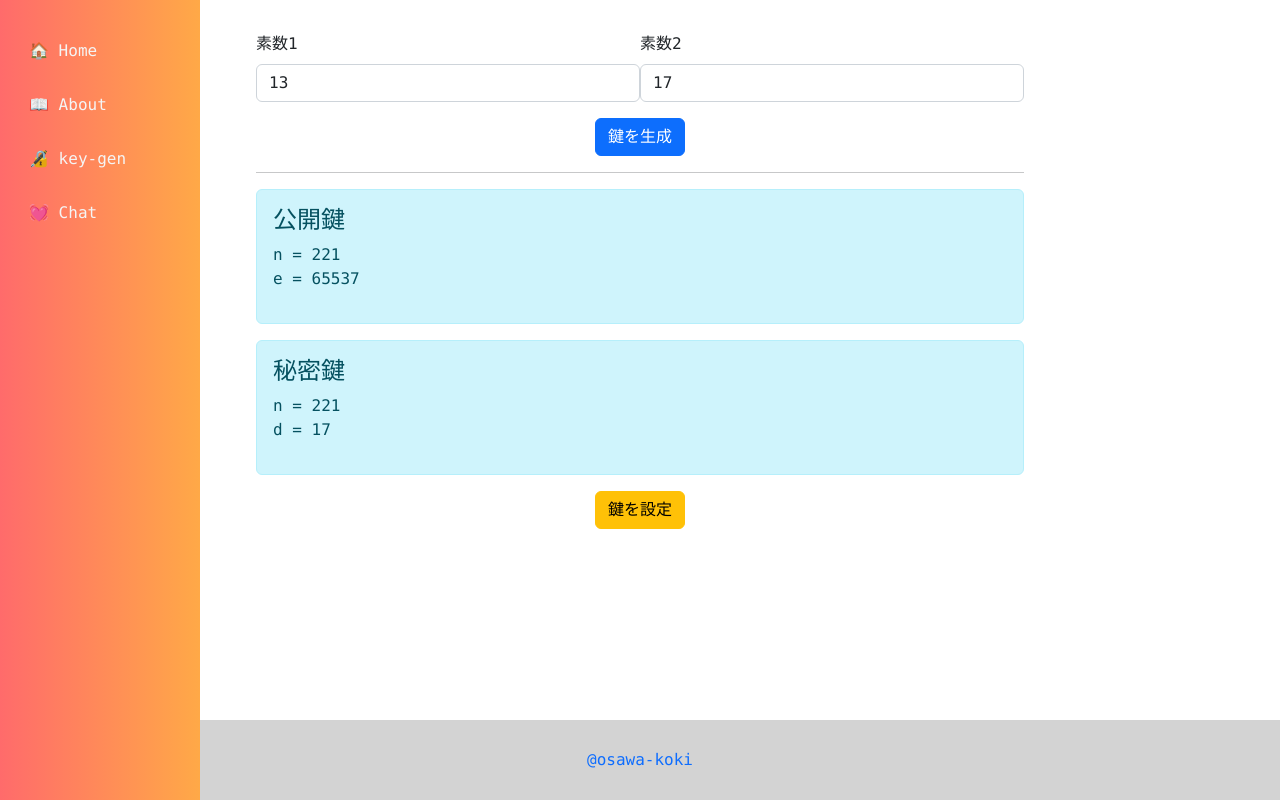
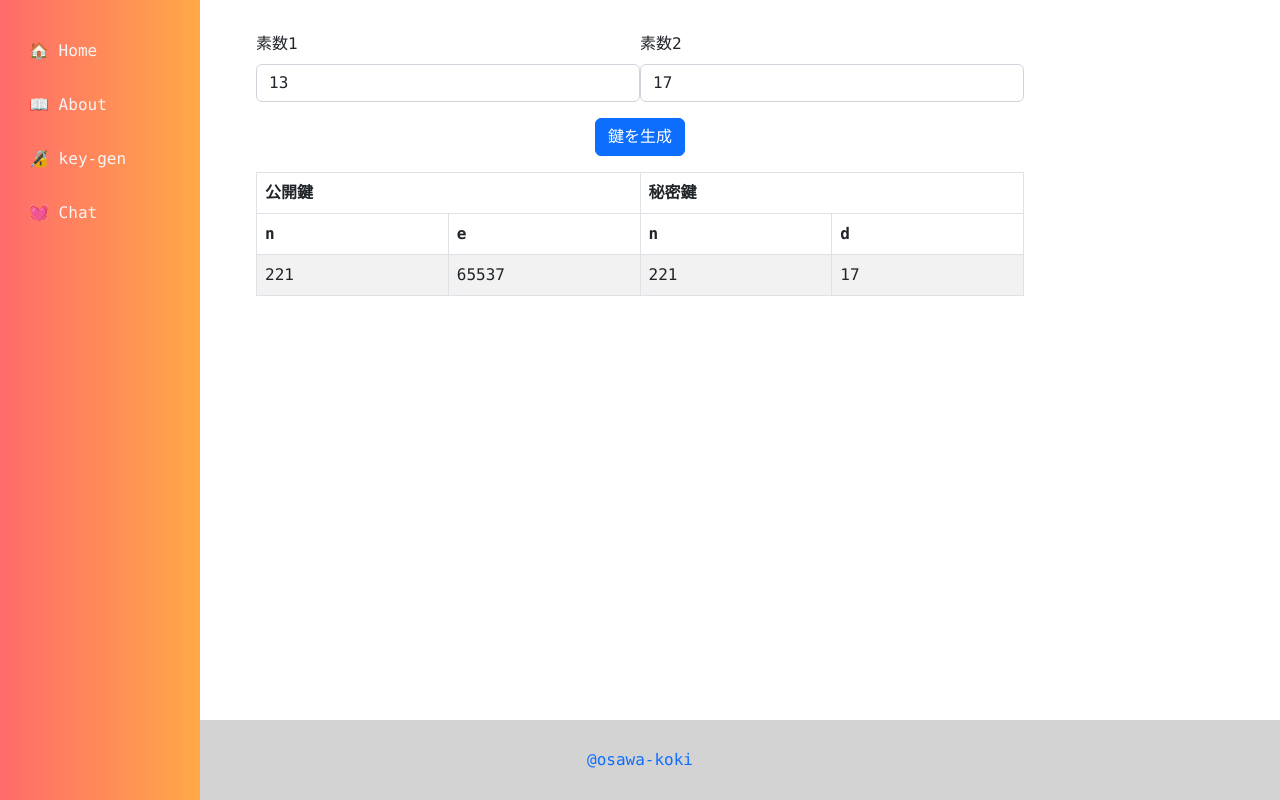
Before and after one commit to osawa-koki/simple-rsa-chat-room, a Next.js app in the folder client/: page /key-gen in a window 1280 px wide. Both pictures are taken after a click on the button "鍵を生成". Built offline with nearby package versions, Linux system fonts and the light colour scheme.

Commit message:
鍵一覧の取得方法を変えた。

```diff
--- a/client/pages/_app.tsx
+++ b/client/pages/_app.tsx
@@ -49,6 +49,7 @@ export default function MyApp({ Component, pageProps }: AppProps) {
     public_e,
     private_n,
     private_d,
+    key_sets: [],
   });
 
   return (
--- a/client/pages/key-gen.tsx
+++ b/client/pages/key-gen.tsx
@@ -1,8 +1,9 @@
 import React, { useContext, useState } from "react";
-import { Alert, Button, Form } from "react-bootstrap";
+import { Alert, Button, Form, Table } from "react-bootstrap";
 import Layout from "../components/Layout";
 import setting from "../setting";
 import { DataContext } from "../src/DataContext";
+import { KeySets } from "../src/SharedData";
 import getPrivateKey from "../util/fn.getPrivateKey";
 import getPublicKey from "../util/fn.getPublicKey";
 import isPrime from "../util/fn.isPrime";
@@ -14,12 +15,26 @@ export default function KeyGenPage() {
 
   const [prime1, setPrime1] = useState(p1);
   const [prime2, setPrime2] = useState(p2);
-  const [show, setShow] = useState(false);
-  const [isSet, setIsSet] = useState(false);
-
 
   const GenerateKey = () => {
-    setShow(true);
+    const publicKey = getPublicKey(prime1, prime2);
+    const privateKey = getPrivateKey(prime1, prime2, publicKey);
+    const [public_n, public_e] = publicKey;
+    const [private_n, private_d] = privateKey;
+    const new_key_sets = [{
+      public_n,
+      public_e,
+      private_n,
+      private_d,
+    } as KeySets, ...sharedData.key_sets] as KeySets[];
+    setSharedData({
+      ...sharedData,
+      public_n,
+      public_e,
+      private_n,
+      private_d,
+      key_sets: new_key_sets,
+    });
   };
 
   return (
@@ -28,11 +43,11 @@ export default function KeyGenPage() {
         <Form className="d-flex">
           <Form.Group className="w-50">
             <Form.Label>素数1</Form.Label>
-            <Form.Control type="number" placeholder="Enter prime1" value={prime1} onInput={(e) => {setShow(false); setPrime1(parseInt(e.currentTarget.value));}} />
+            <Form.Control type="number" placeholder="Enter prime1" value={prime1} onInput={(e) => {setPrime1(parseInt(e.currentTarget.value))}} />
           </Form.Group>
           <Form.Group className="w-50">
             <Form.Label>素数2</Form.Label>
-            <Form.Control type="number" placeholder="Enter prime2" value={prime2} onInput={(e) => {setShow(false); setPrime2(parseInt(e.currentTarget.value));}} />
+            <Form.Control type="number" placeholder="Enter prime2" value={prime2} onInput={(e) => {setPrime2(parseInt(e.currentTarget.value))}} />
           </Form.Group>
         </Form>
         {
@@ -60,40 +75,34 @@ export default function KeyGenPage() {
             <Button variant="primary" className="mt-3 d-block m-auto" onClick={GenerateKey}>鍵を生成</Button>
           )
         }
-        {
-          show && (
-            <>
-              <hr />
-              <Alert variant="info" className="mt-3">
-                <Alert.Heading>公開鍵</Alert.Heading>
-                <p>
-                  n = {getPublicKey(prime1, prime2)[0]}<br />
-                  e = {getPublicKey(prime1, prime2)[1]}
-                </p>
-              </Alert>
-              <Alert variant="info" className="mt-3">
-                <Alert.Heading>秘密鍵</Alert.Heading>
-                <p>
-                  n = {getPrivateKey(prime1, prime2, getPublicKey(prime1, prime2))[0]}<br />
-                  d = {getPrivateKey(prime1, prime2, getPublicKey(prime1, prime2))[1]}
-                </p>
-              </Alert>
-              <Button variant="warning" className="mt-3 d-block m-auto" onClick={async () => {
-                setSharedData({
-                  username: sharedData.username,
-                  message: sharedData.message,
-                  public_n: getPublicKey(prime1, prime2)[0],
-                  public_e: getPublicKey(prime1, prime2)[1],
-                  private_n: getPrivateKey(prime1, prime2, getPublicKey(prime1, prime2))[0],
-                  private_d: getPrivateKey(prime1, prime2, getPublicKey(prime1, prime2))[1],
-                });
-                setIsSet(true);
-                await new Promise((resolve) => setTimeout(resolve, setting.waitingTime));
-                setIsSet(false);
-              }}>{ isSet ? 'OK !!!' : '鍵を設定' }</Button>
-            </>
-          )
-        }
+        <Table striped bordered hover className="mt-3">
+          <thead>
+            <tr>
+              <th colSpan={2} className="w-50">公開鍵</th>
+              <th colSpan={2} className="w-50">秘密鍵</th>
+            </tr>
+            <tr>
+              <th className="w-25">n</th>
+              <th className="w-25">e</th>
+              <th className="w-25">n</th>
+              <th className="w-25">d</th>
+            </tr>
+          </thead>
+          <tbody>
+            {
+              sharedData.key_sets.map((key_set, i) => {
+                return (
+                  <tr key={i}>
+                    <td>{key_set.public_n}</td>
+                    <td>{key_set.public_e}</td>
+                    <td>{key_set.private_n}</td>
+                    <td>{key_set.private_d}</td>
+                  </tr>
+                );
+              })
+            }
+          </tbody>
+        </Table>
       </div>
     </Layout>
   );
```
Also changed, not shown: client/src/SharedData.ts (+9 -0 lines).
